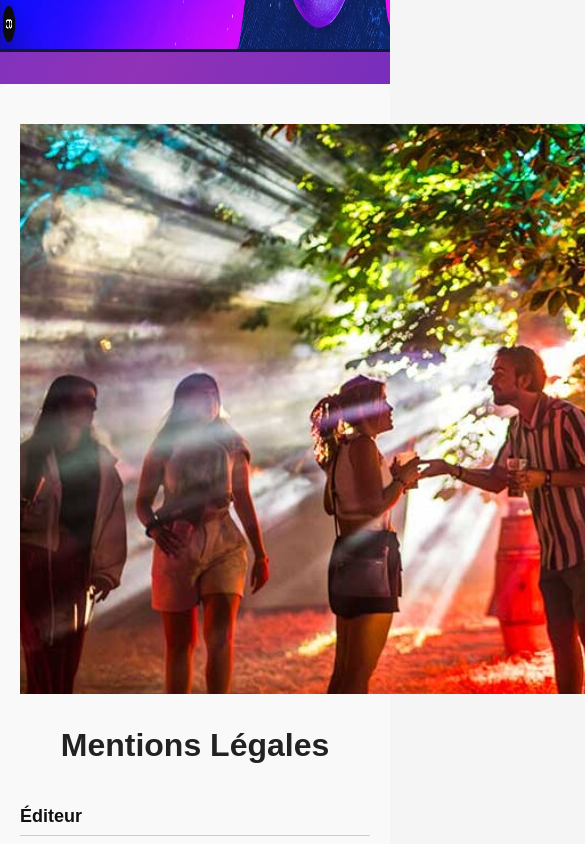
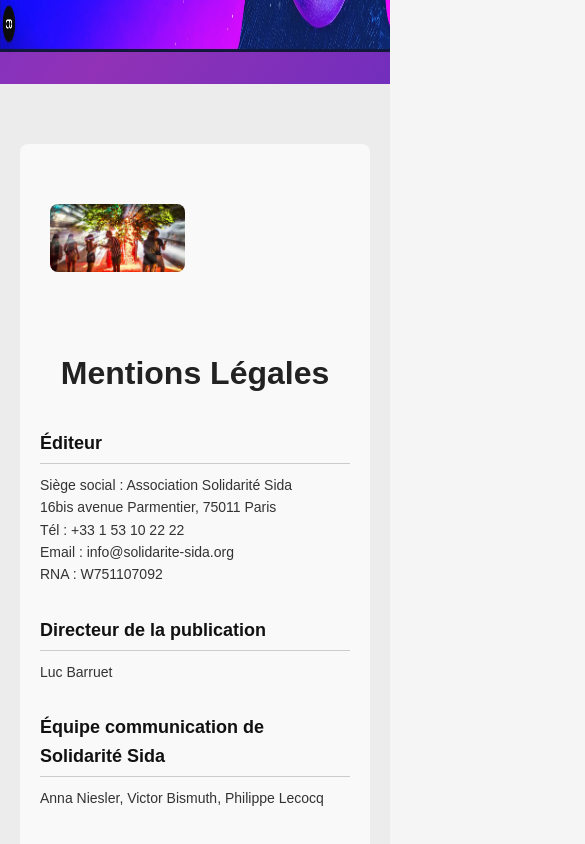
Before and after one commit to AwadAhmedDev/solidays_app, a React (Vite) app in the folder code/: page /mention_legale in a window 390 px wide. Shown: the part 840-1684 px from the top of the page, 585 px wide, since content can reach past the window. Built offline with nearby package versions, Linux system fonts and the light colour scheme.

Commit message:
mention legale responsiv added

```diff
--- a/code/src/pages/mention_legale/MentionLegales.module.css
+++ b/code/src/pages/mention_legale/MentionLegales.module.css
@@ -1,3 +1,9 @@
+.mentionLegalesPage {
+  background-color: #ececec;
+  width: 100%;
+  min-height: 100vh;
+  padding: 60px 20px;
+}
 .mentionLegales {
   max-width: 900px;
   margin: 0 auto;
@@ -7,6 +13,12 @@
   line-height: 1.6;
   color: #333;
   background-color: #f9f9f9;
+  border-radius: 8px;
+}
+.mentionLegaleImages img {
+  width: 100%;
+  height: auto;
+  margin-bottom: 30px;
   border-radius: 8px;
 }
 .mentionLegales h1 {
@@ -79,8 +91,8 @@
   bottom: 10px;
   left: 10px;
   padding: 8px 15px;
-  background-color: #ff4c4c;
-  color: white;
+  background-color: #f9f9f9;
+  color: #000;
   border: none;
   border-radius: 5px;
   font-weight: bold;
@@ -128,3 +140,32 @@
   color: #ff4c4c;
   font-weight: bold;
 }
+
+/* media queries */
+@media (max-width: 768px) {
+ .mentionLegaleImages {
+    padding: 20px 10px;
+    width: 50%;
+  }
+  .imageGrid {
+    grid-template-columns: 1fr;
+    gap: 10px;
+  }
+
+  .imageContainer {
+    width: 100%;
+    height: auto;
+  }
+
+  .image,
+  .image2 {
+    width: 100%;
+    height: auto;
+  }
+
+  .overlayCaption {
+    width: 100%;
+    height: auto;
+    padding: 10px;
+  }
+}
--- a/code/src/pages/mention_legale/MentionLegales.tsx
+++ b/code/src/pages/mention_legale/MentionLegales.tsx
@@ -4,10 +4,10 @@ import mention_2 from "../../assets/mention_2.png"
 
 export default function MentionLegales() {
   return (
-      <div>
+      <div className={styles.mentionLegalesPage}>
           <div className={styles.mentionLegales}>
-          <div>
-              <img src={mentionLegaleImage} alt="" />
+          <div className={styles.mentionLegaleImages}>
+              <img src={mentionLegaleImage} alt="mention Legale Image" />
           </div>
       <h1>Mentions Légales</h1>
       <h2>Éditeur</h2>
@@ -109,7 +109,7 @@ export default function MentionLegales() {
         pas respectés ou que le dispositif vidéo n’est pas conforme aux règles de protection des
         données, vous pouvez adresser une réclamation en ligne à la CNIL ou par courrier postal.
       </p>
-          </div>
+    </div>
           <div className={styles.mentionLegales}>
               <h1>À découvrir</h1>
 
```
